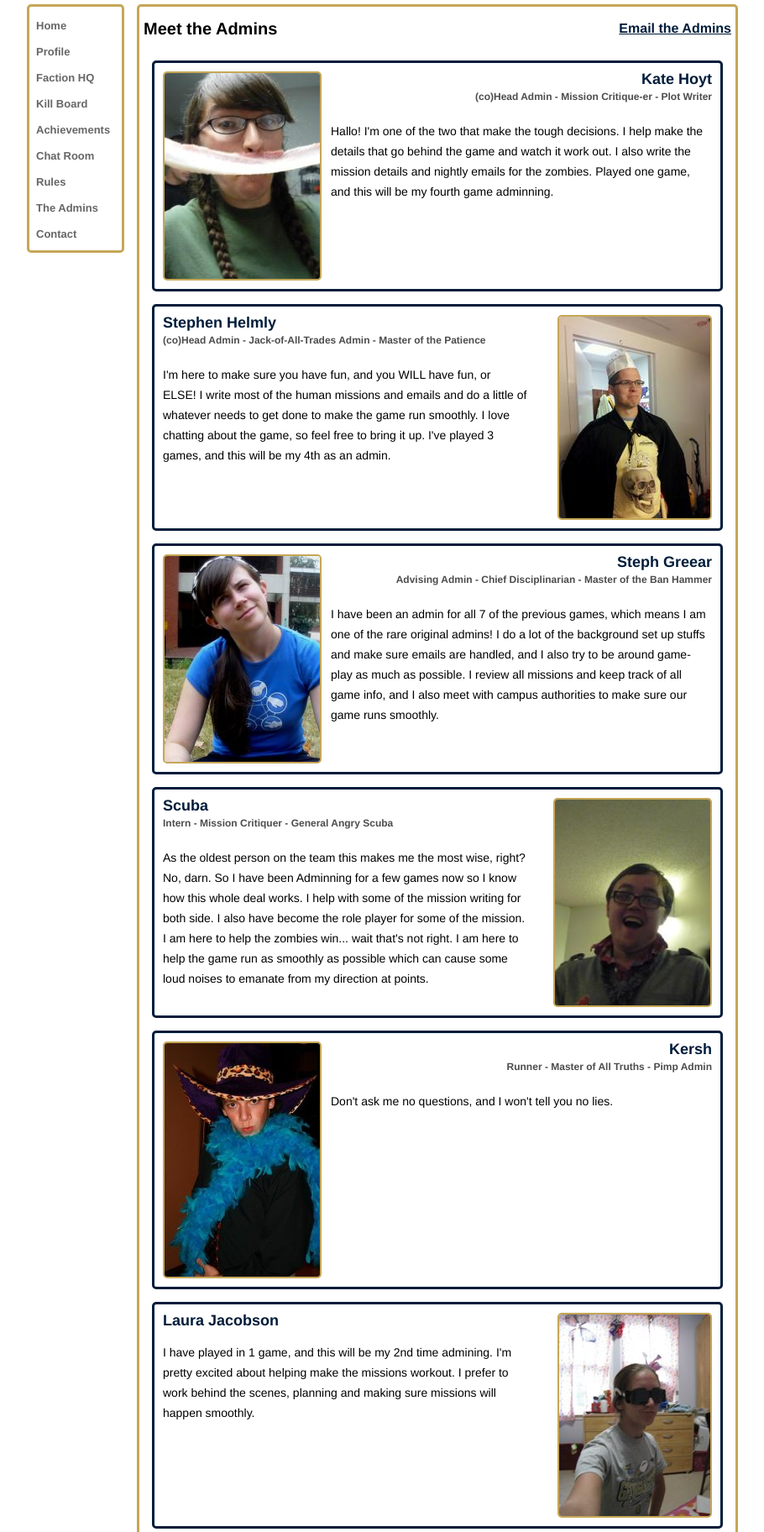
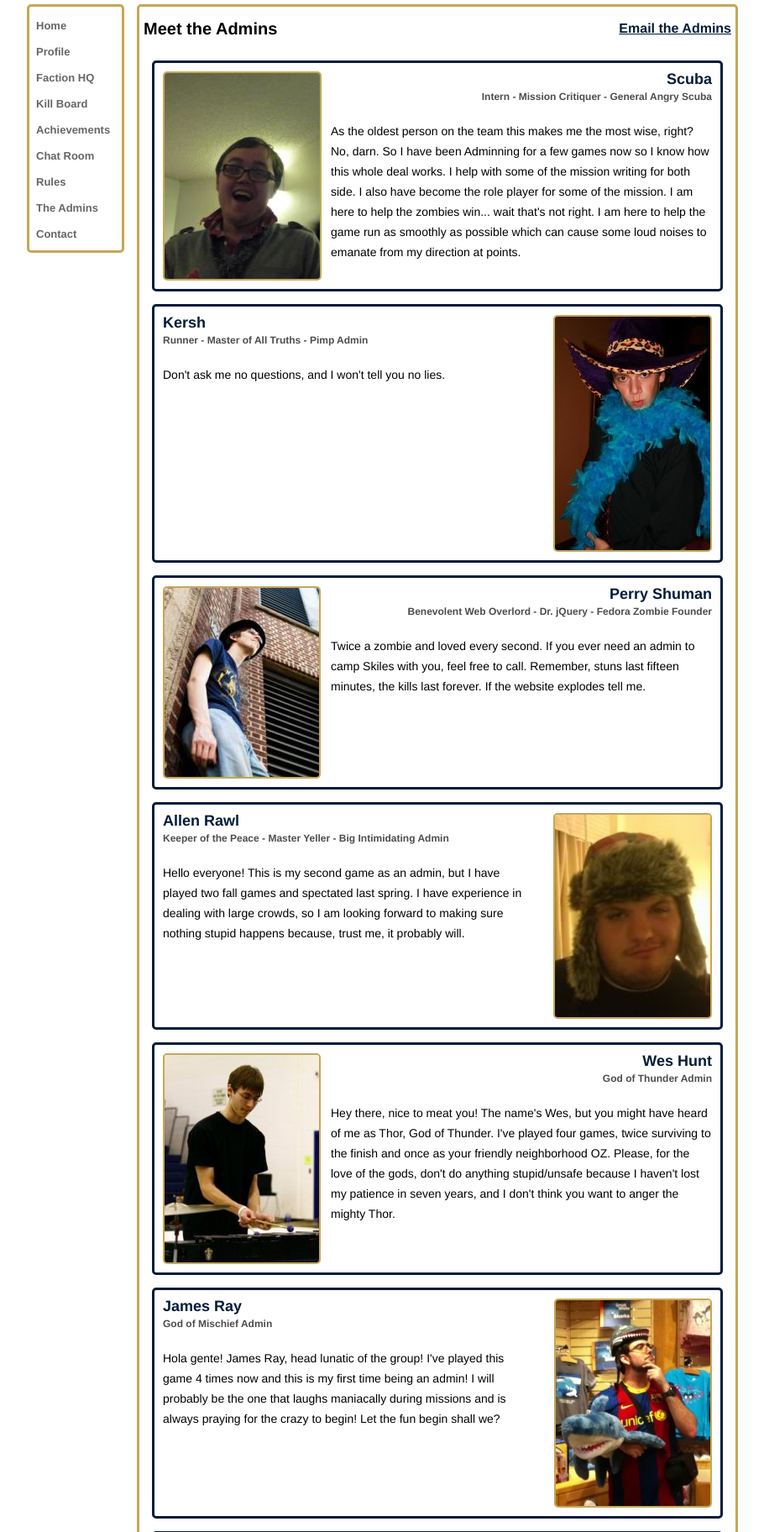
Before and after one commit to Noirbot/HvZ, a PHP site: page /the_admins.php in a window 1280 px wide. Shown: the part 172-1996 px from the top of the page at 84% size, without its empty margins (88-998 px from the left). Run offline with PHP 8.4, Linux system fonts and the light colour scheme; data that the repository does not hold is empty.

Commit message:
Updating admin info.

```diff
--- a/the_admins.php
+++ b/the_admins.php
@@ -35,33 +35,6 @@
 		<p style="clear:both; line-height:0px;">&nbsp;</p>
 
 		<div class="mta0">
-			<img src="images/admins/kake.jpg">
-			<h3>Kate Hoyt</h3>
-			<h4 id="kake"> (co)Head Admin - Mission Critique-er - Plot Writer</h4>
-			<p>
-				Hallo! I'm one of the two that make the tough decisions. I help make the details that go behind the game and watch it work out. I also write the mission details and nightly emails for the zombies. Played one game, and this will be my fourth game adminning.
-			</p>
-		</div>
-
-		<div class="mta1">
-			<img src="images/admins/stephen.jpg">
-			<h3>Stephen Helmly</h3>
-			<h4 id="stephen"> (co)Head Admin - Jack-of-All-Trades Admin - Master of the Patience</h4>
-			<p>
-				I'm here to make sure you have fun, and you WILL have fun, or ELSE!  I write most of the human missions and emails and do a little of whatever needs to get done to make the game run smoothly.  I love chatting about the game, so feel free to bring it up.  I've played 3 games, and this will be my 4th as an admin.
-			</p>
-		</div>
-
-		<div class="mta0">
-			<img src="images/admins/steph.jpg">
-			<h3>Steph Greear</h3>
-			<h4 id="steph"> Advising Admin - Chief Disciplinarian - Master of the Ban Hammer </h4>
-			<p>
-				I have been an admin for all 7 of the previous games, which means I am one of the rare original admins! I do a lot of the background set up stuffs and make sure emails are handled, and I also try to be around game-play as much as possible.  I review all missions and keep track of all game info, and I also meet with campus authorities to make sure our game runs smoothly.
-			</p>
-		</div>
-
-		<div class="mta1">
 			<img src="images/admins/scuba.jpg">
 			<h3>Scuba</h3>
 			<h4 id="scuba"> Intern - Mission Critiquer - General Angry Scuba</h4>
@@ -70,7 +43,7 @@
 			</p>
 		</div>
 
-		<div class="mta0">
+		<div class="mta1">
 			<img src="images/admins/PIMP_ADMIN.jpg">
 			<h3>Kersh</h3>
             <h4 id="kersh"> Runner - Master of All Truths - Pimp Admin</h4>
@@ -79,47 +52,21 @@
 			</p>
 		</div>
 
-		<div class="mta1">
-			<img src="images/admins/laura.jpg">
-			<h3>Laura Jacobson</h3>
-			<p>
-				I have played in 1 game, and this will be my 2nd time admining.  I'm pretty excited about helping make the missions workout.  I prefer to work behind the scenes, planning and making sure missions will happen smoothly.
-			</p>
-		</div>
-
 		<div class="mta0">
-			<img src="images/admins/billy.jpg">
-			<h3>Billy Allen</h3>
-			<h4 id="billy"> Mission Planner - Prop Maker</h4>
-			<p>
-				I make props and write missions, and I have a lot of fun doing it. I really enjoy building things, especially things that get used in Humans vs Zombies. My favorite part of this game is trying to predict what the players are going to do, and then watching those strategies unfold and change throughout the week. I've played in six games and been an admin once before, and I'm super excited for this next game to start.
-			</p>
-		</div>
-
-		<div class="mta1">
 			<img src="images/admins/perry.jpg">
 			<h3>Perry Shuman</h3>
-			<h4 id="perry"> Benevolent Web Overlord - Dr. HTML - Fedora Zombie Founder</h4>
+			<h4 id="perry"> Benevolent Web Overlord - Dr. jQuery - Fedora Zombie Founder</h4>
 			<p>
 				Twice a zombie and loved every second. If you ever need an admin to camp Skiles with you, feel free to call. Remember, stuns last fifteen minutes, the kills last forever. If the website explodes tell me.
 			</p>
 		</div>
 
-		<div class="mta0">
+		<div class="mta1">
 			<img src="images/admins/allen.jpg">
 			<h3>Allen Rawl</h3>
 			<h4 id="allen"> Keeper of the Peace - Master Yeller - Big Intimidating Admin</h4>
 			<p>
 				Hello everyone! This is my second game as an admin, but I have played two fall games and spectated last spring. I have experience in dealing with large crowds, so I am looking forward to making sure nothing stupid happens because, trust me, it probably will.
-			</p>
-		</div>
-
-		<div class="mta1">
-			<img src="images/admins/ilyssa.jpg">
-			<h3>Ilyssa Widen</h3>
-			<h4 id="ilyssa"> Little Admin - Runner</h4>
-			<p>
-				I have played three games, all as a Zombie, and this will be my second game as an admin. As opposed to what everyone thinks, I do not favor zombies ;). Also, I  was the last (wo)man standing at the HVZ invitational in Athens this summer.
 			</p>
 		</div>
 
@@ -134,16 +81,6 @@
 		</div>
 
 		<div class="mta1">
-			<img src="images/admins/wrobel.jpg">
-			<h3>[REDACTED] Wrobel</h3>
-			<h4 id = "wrobel"> [REDACTED]</h4>
-			<p>
-				Ohai, I'm Wrobel, and this will be my first time being an admin.  I've played two full games before, and you may remember me as the guy with the hard hat / cowboy hat / singing and dancing elf hat / anything else I found to fit on my head.  Despite what most other admins and players will tell you, I do in fact have a first name, which is [REDACTED].  I'm all for some healthy competition, and I love alternative gameplay styles (ie. lone zombie ninjas instead of horde zombies, courageous/stupid human zombie hunters, etc.), as long as it's safe.  Looking forward to a great game!
-			</p>
-
-		</div>
-
-		<div class="mta0">
 			<img src="images/admins/james.jpg">
 			<h3>James Ray</h3>
 			<h4 id="ray">God of Mischief Admin</h4>
@@ -152,7 +89,45 @@
 			</p>
 		</div>
 
-		<div class="mta1">
+       <div class="mta0">
+           <img src="images/admins/kinsey.jpg">
+           <h3>Kinsey Canova</h3>
+           <h4 id="kinsey"> </h4>
+           <p>
+               Howdy!  I have played one game previously, spending a reasonable amount of time on both sides.  This is my first time as an admin, so I look forward to helping things and whatever else run smoothly in addition to watching the events of game week play out.
+           </p>
+
+       </div>
+
+       <div class="mta1">
+           <img src="images/admins/dewey.jpg">
+           <h3>Dewey Holland</h3>
+           <h4 id="dewey">Waterjet Master - Ex-Runner Zombie</h4>
+           <p>
+               Peace and Long Life. I am Dewey Holland. A 4th year Mechanical Engineer who has only played two games. However, I was the crazy guy who purposefully went zombie. The reason being to put on a good show and make the game more interesting. This is my first time as an admin. However, I still want to put on a good show. So don't fear the stun timer, don't be a jerk, and have some fun.
+           </p>
+       </div>
+
+       <div class="mta0">
+           <img src="images/admins/joe.jpg">
+           <h3>Joe Russel</h3>
+           <h4 id="joe"> </h4>
+           <p>
+               &Ecirc;l s&iacute;la erin l&ucirc; e-govaned v&icirc;n. I am Joe the Lightning Fist. Long has my family stood guard against the zombie hordes in the cold northlands. I have participated in HvZ twice and have now ascended to the realms of the Admins. I know the rules forwards and backwards and the gaps in between. I believe that if you die a hero, you rise again to see yourself become a zombie. See you in the field!
+           </p>
+
+       </div>
+
+       <div class="mta1">
+           <img src="images/admins/colin.jpg">
+           <h3>Colin Sanders</h3>
+           <h4 id="colin">The Colonel - Obsessive Email Checker</h4>
+           <p>
+               If you ask me for chicken, I will stun you. If you are a human, I will escort you to Woodruff to get some. I've played one game, and this is my first time as an admin, but don't try and tell me sock ricochets don't count, and don't be around me if you aren't having fun. That is all.
+           </p>
+       </div>
+
+		<div class="mta0">
 			<img src="images/admins/vince.jpg">
 			<h3>Vince Pedicino</h3>
 			<h4 id = "vince">HvZ's Favorite Mad Professor</h4>
```
Also changed, not shown: images/admins/billy.jpg (deleted), images/admins/dewey.jpg (added), images/admins/ilyssa.jpg (deleted), images/admins/jake.jpg (deleted), images/admins/laura.jpg (deleted), images/admins/wrobel.jpg (deleted).
